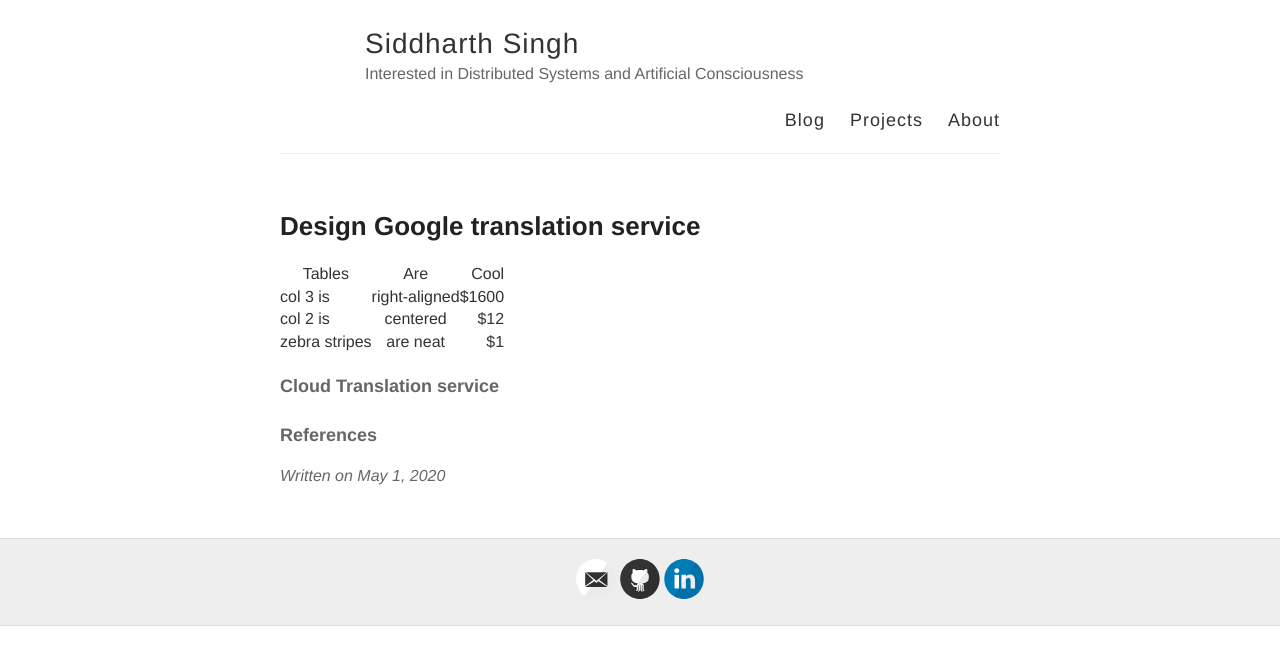
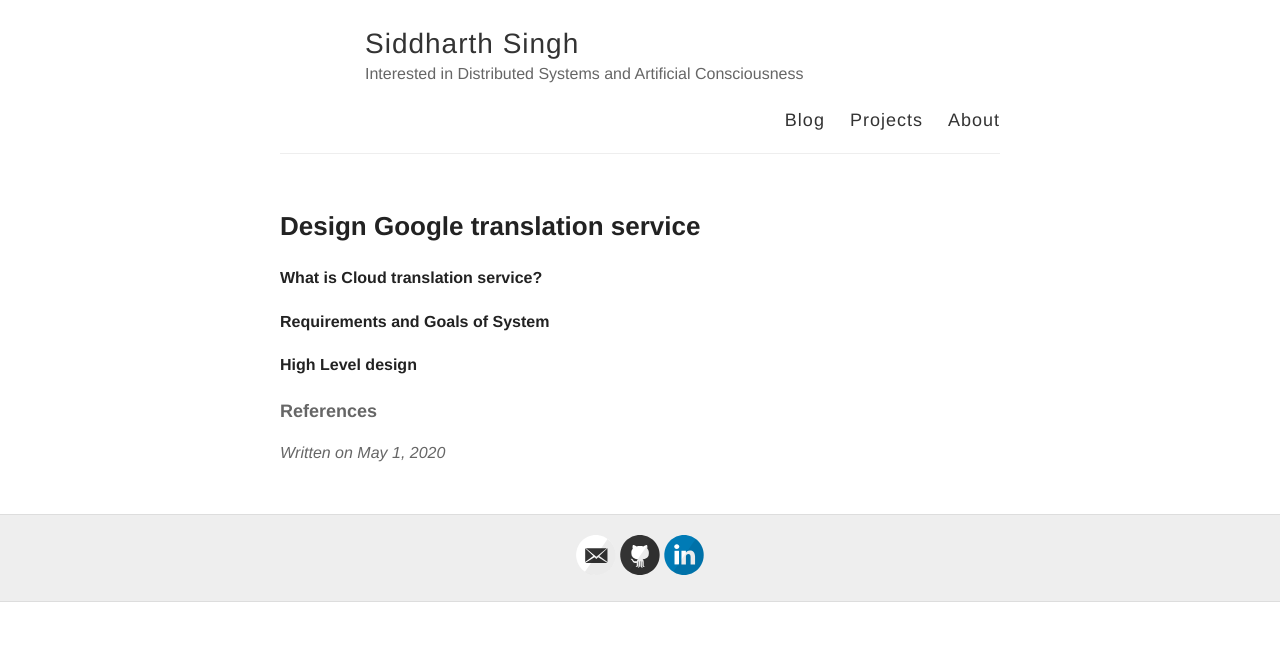
Before and after one commit to siddharthsingh89/siddharthsingh89.github.io, a Jekyll site: the page built from _posts/2020-04-31-translation-service.md, in a window 1280 px wide. Shown: the top 665 px of the page. Built offline with Jekyll 4.4.1, drawn with Linux system fonts in a browser that asks for light colours; comment, search, counter and statistics services are not loaded.

Commit message:
Update 2020-04-31-translation-service.md

```diff
--- a/_posts/2020-04-31-translation-service.md
+++ b/_posts/2020-04-31-translation-service.md
@@ -3,14 +3,10 @@ layout: post
 title: Design Google translation service
 description : translation service , system design, interview
 ---
+##### What is Cloud translation service?
 
-| Tables        | Are           | Cool  |
-| ------------- |:-------------:| -----:|
-| col 3 is      | right-aligned | $1600 |
-| col 2 is      | centered      |   $12 |
-| zebra stripes | are neat      |    $1 |
+##### Requirements and Goals of System
 
-#### Cloud Translation service
-
+##### High Level design
 
 #### References
```
